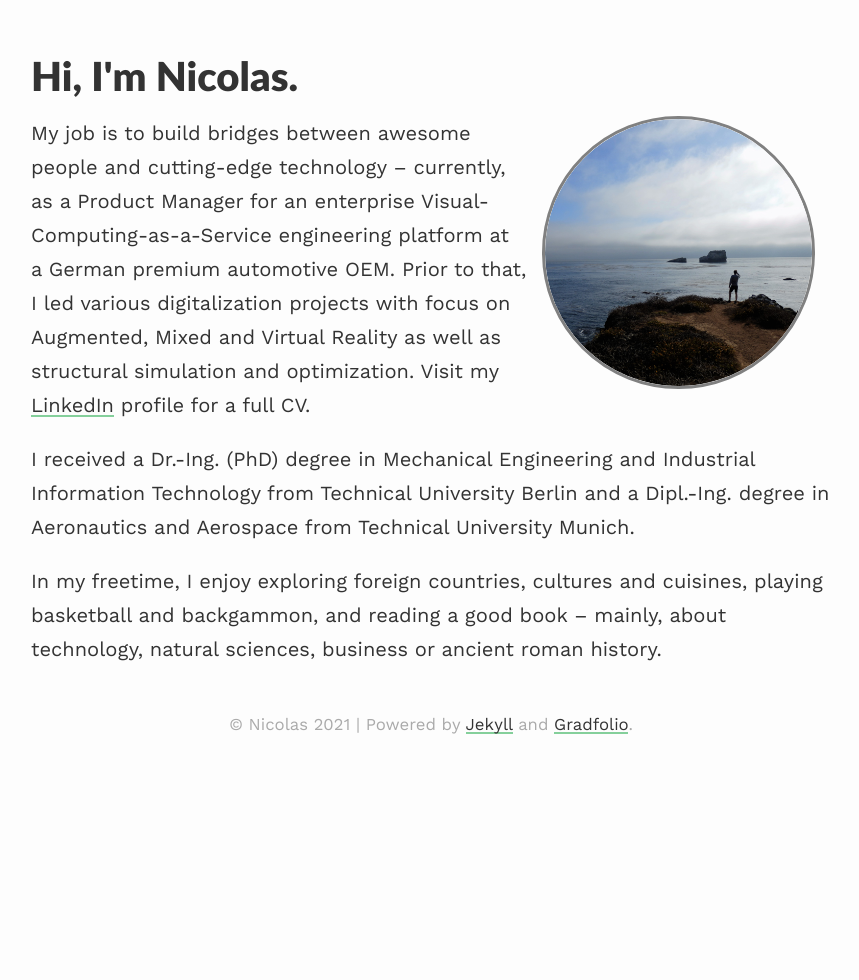
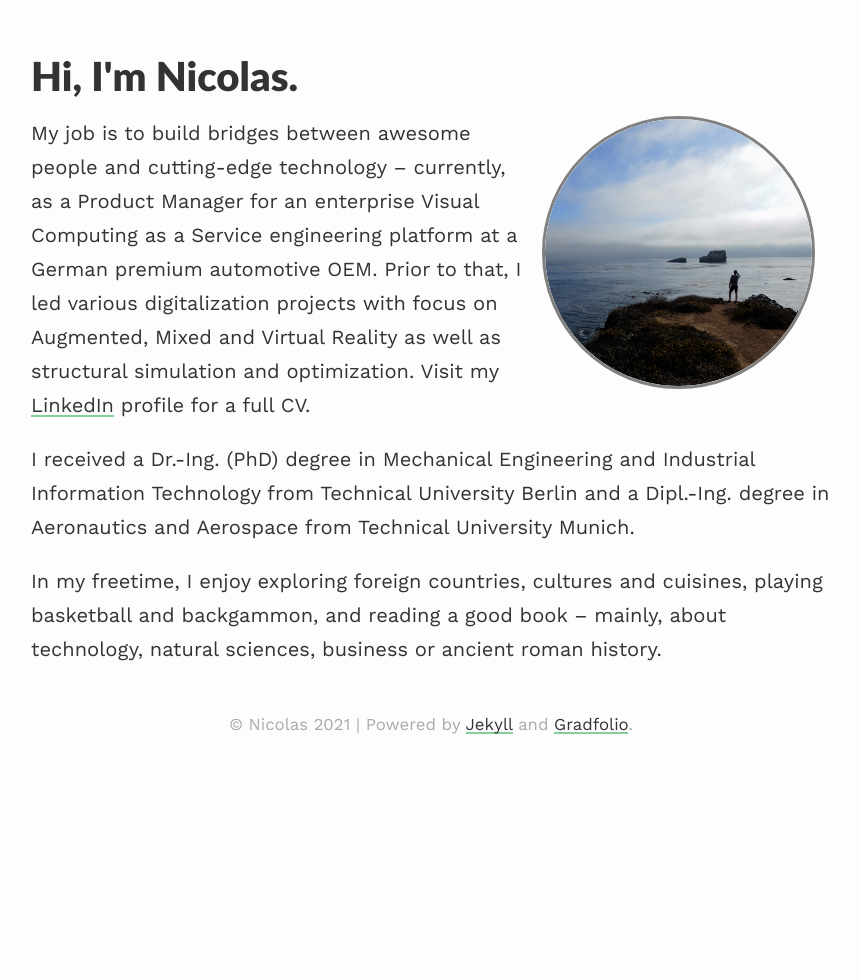
Before and after one commit to zeneise/gradfolio, a Jekyll site: the page built from index.md, in a window 1280 px wide. Shown: the whole page, without its empty margins (209-1068 px from the left). Built offline with Jekyll 4.4.1, drawn with Linux system fonts in a browser that asks for light colours; nearby versions of some CDN libraries.

```diff
--- a/index.md
+++ b/index.md
@@ -7,7 +7,7 @@ profile:
 published: true
 ---
 
-My job is to build bridges between awesome people and cutting-edge technology – currently, as a Product Manager for an enterprise Visual-Computing-as-a-Service engineering platform at a German premium automotive OEM. Prior to that, I led various digitalization projects with focus on Augmented, Mixed and Virtual Reality as well as structural simulation and optimization. Visit my [LinkedIn](https://www.linkedin.com/in/nicoschall/){:target="_blank"} profile for a full CV.
+My job is to build bridges between awesome people and cutting-edge technology – currently, as a Product Manager for an enterprise Visual Computing as a Service engineering platform at a German premium automotive OEM. Prior to that, I led various digitalization projects with focus on Augmented, Mixed and Virtual Reality as well as structural simulation and optimization. Visit my [LinkedIn](https://www.linkedin.com/in/nicoschall/){:target="_blank"} profile for a full CV.
 
 I received a Dr.-Ing. (PhD) degree in Mechanical Engineering and Industrial Information Technology from Technical University Berlin and a Dipl.-Ing. degree in Aeronautics and Aerospace from Technical University Munich.
 
```
